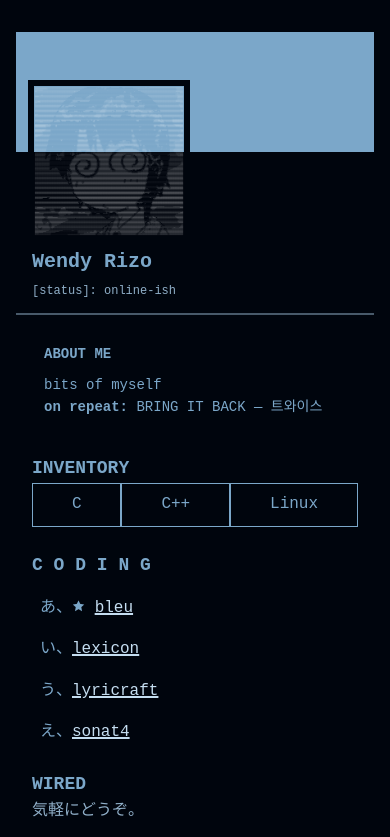
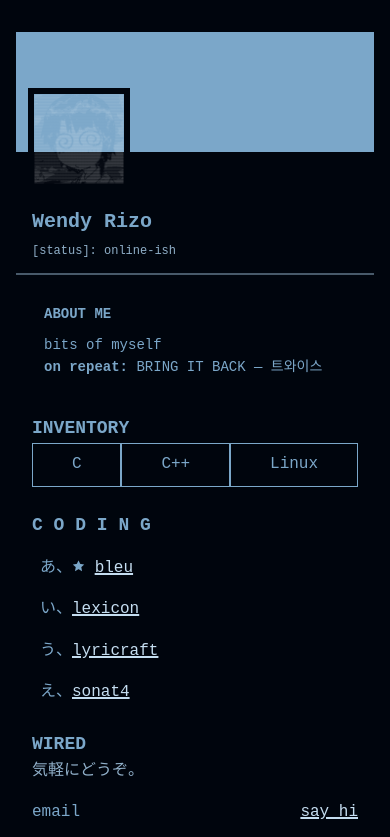
Before and after one commit to wendyrizo/wendyrizo.github.io, a plain HTML site: page index.html in a window 390 px wide. Shown: the top 837 px of the page. Drawn offline with Linux system fonts and the light colour scheme.

Commit message:
Make profile picture responsive

```diff
--- a/styles.css
+++ b/styles.css
@@ -84,11 +84,9 @@ footer {
 }
 
 .profile-picture {
-    width: 150px;
-    height: 150px;
-    margin-top: -4.5rem;
-    margin-left: 0.75rem;
-    margin-bottom: 1rem;
+    width: clamp(90px, 15vw, 150px);
+    aspect-ratio: 1/ 1;
+    margin: -4rem 0 1rem 0.75rem;
     position: relative;
     z-index: 2;
 }
@@ -97,6 +95,9 @@ footer {
     width: 100%;
     height: 100%;
     border: 6px solid var(--bg-color);
+    object-fit: cover;
+    display: block;
+
 }
 
 .profile-data {
```
